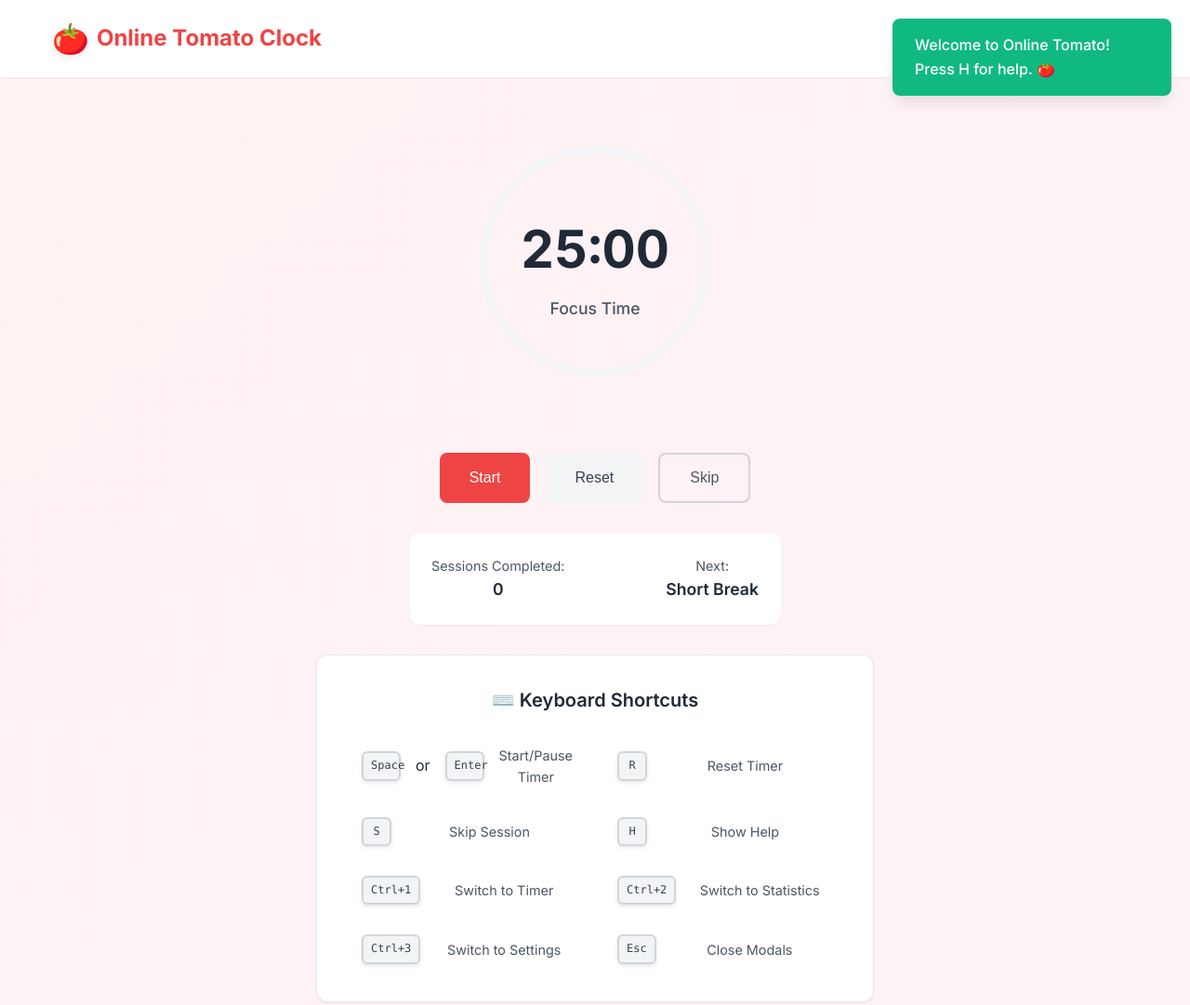
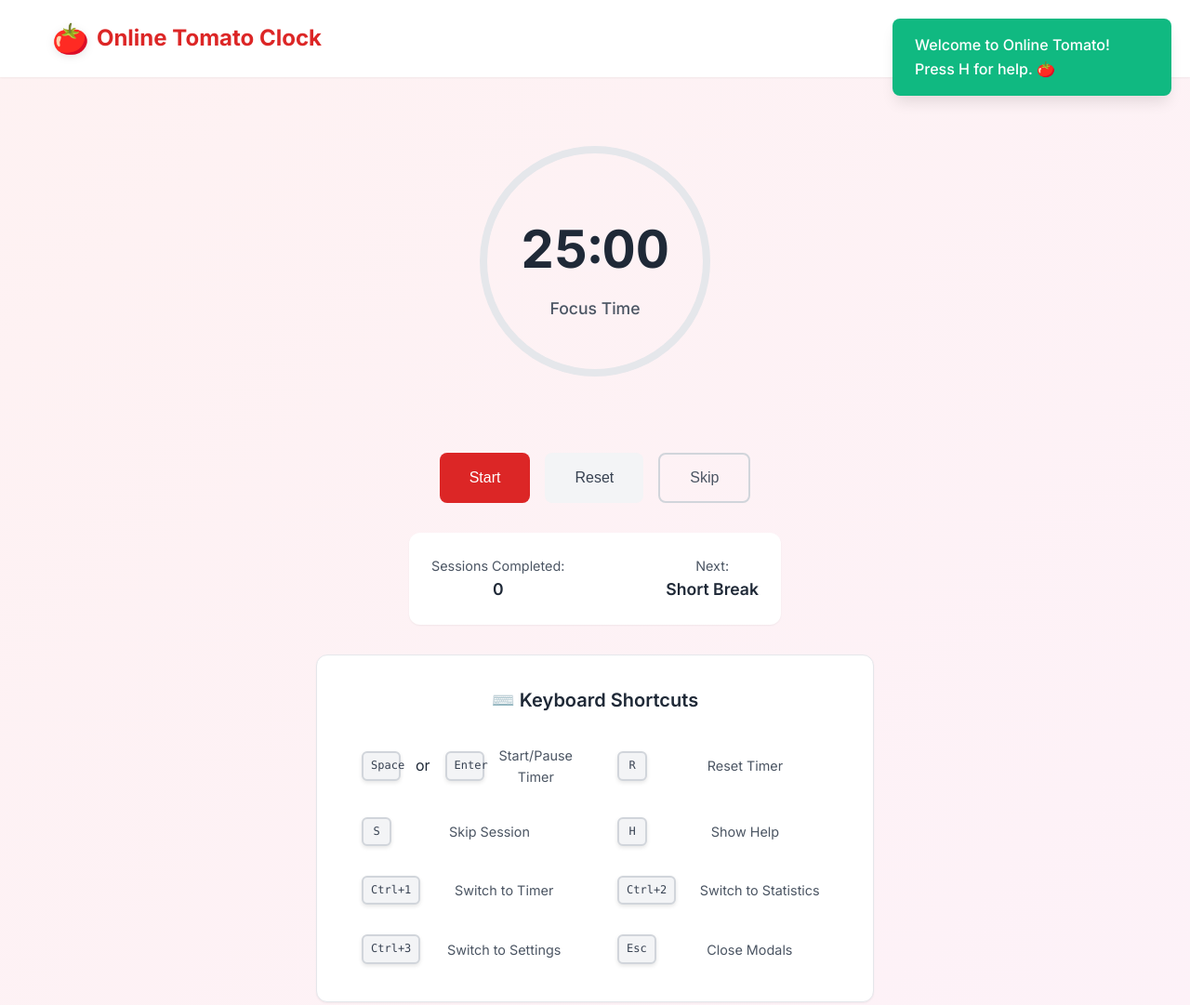
Before and after one commit to bigbadasss/online-tomato-clock, a website: page index.html in a window 1280 px wide. Shown: the whole page at 93% size. Drawn offline with nearby package versions, Linux system fonts and the light colour scheme.

Commit message:
Improve timer circle visibility: darken colors for better contrast

```diff
--- a/index.html
+++ b/index.html
@@ -57,13 +57,13 @@
                                         class="progress-ring-circle-bg"
                                         cx="150" cy="150" r="120"
                                         fill="transparent"
-                                        stroke="#f3f4f6"
+                                        stroke="#e5e7eb"
                                         stroke-width="8"/>
                                     <circle
                                         class="progress-ring-circle"
                                         cx="150" cy="150" r="120"
                                         fill="transparent"
-                                        stroke="#ef4444"
+                                        stroke="#dc2626"
                                         stroke-width="8"
                                         stroke-linecap="round"
                                         stroke-dasharray="753.98"
--- a/src/styles/main.css
+++ b/src/styles/main.css
@@ -9,9 +9,9 @@
 
 :root {
     /* Color Palette */
-    --primary-red: #ef4444;
+    --primary-red: #dc2626;
     --primary-red-light: #fca5a5;
-    --primary-red-dark: #dc2626;
+    --primary-red-dark: #b91c1c;
     --secondary-green: #10b981;
     --secondary-orange: #f97316;
 
```
